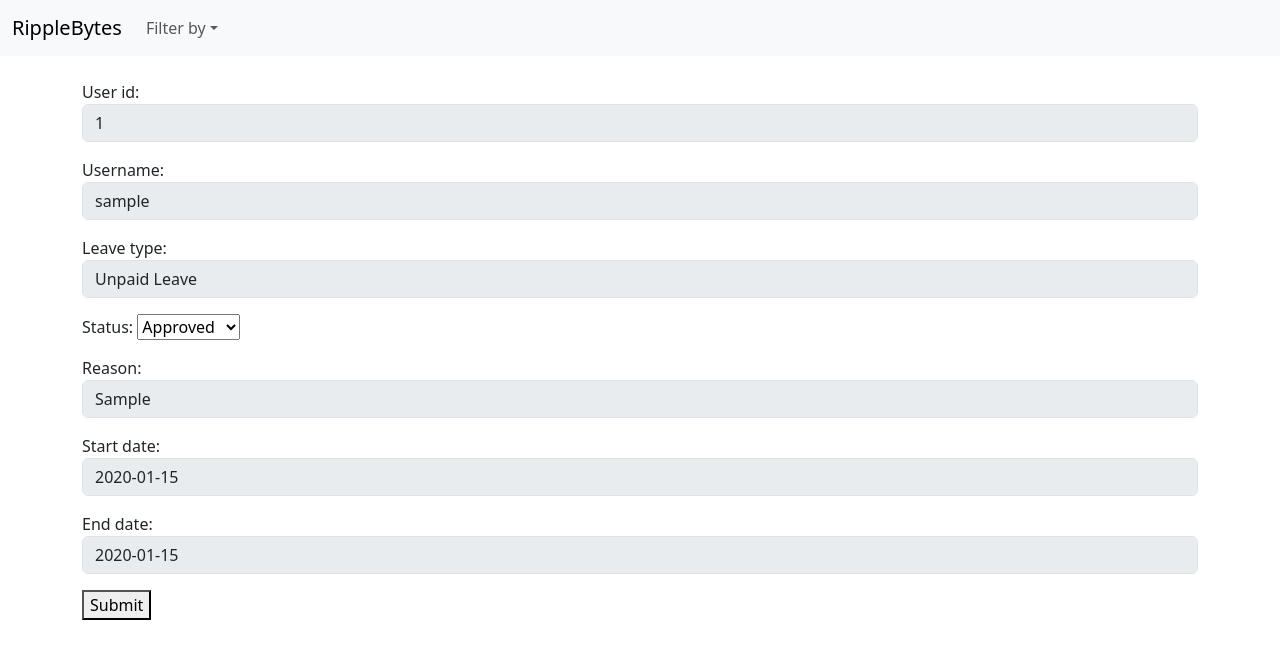
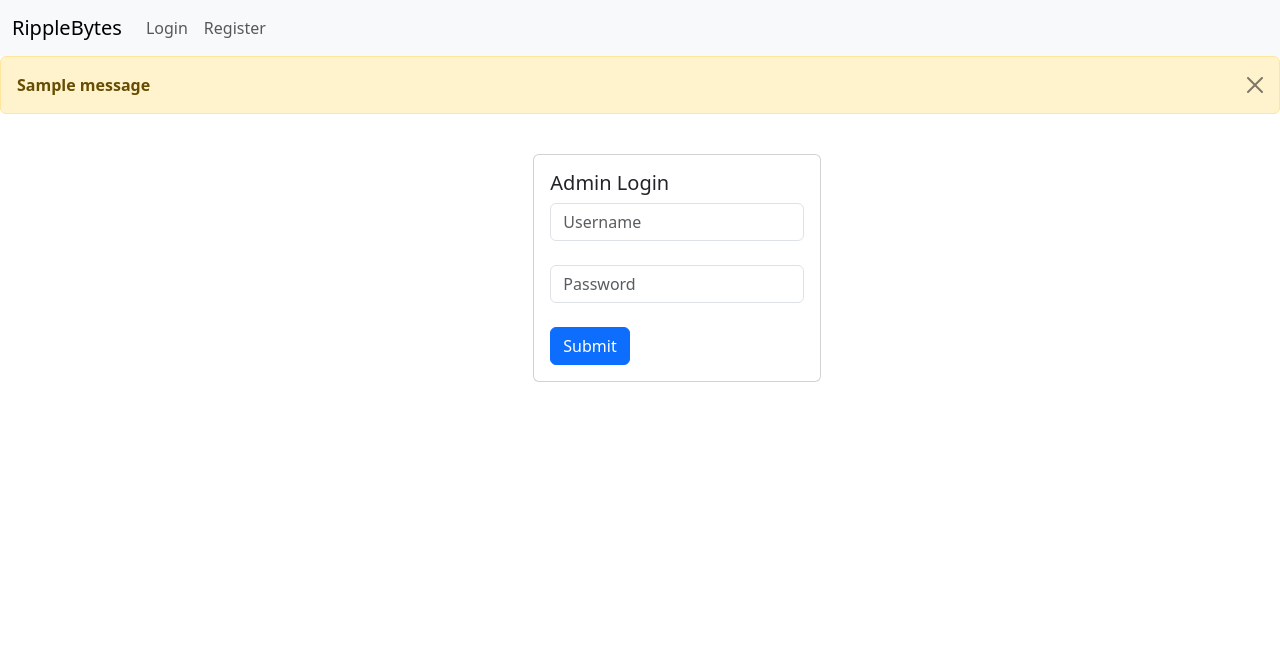
Before and after one commit to RippleBytes/RippleBytesDiscordBot, a Django app: page /personal_leave/1 in a window 1280 px wide. Shown: the top 659 px of the page. Run offline with Django 5.2, Linux system fonts and the light colour scheme; tables that the repository leaves empty hold one stand-in row (values such as "Sample post"); one stand-in notice (Sample message) is shown; parts of the project's set-up code (start-up, migrations or seed data) failed here and were passed over.

Commit message:
feat: Admin login through web/api

```diff
--- a/bot/forms.py
+++ b/bot/forms.py
@@ -1,15 +1,16 @@
 from django import forms
 from .models import LeaveRequest
-leave_status=[
+from django.contrib.auth.models import User
+leave_status=(
         ('Requested','Requested'),
         ('Approved','Approved'),
         ('Rejected','Rejected')
-    ]
-
+    )
 class Leaveapprovalform(forms.ModelForm):
     user_id=forms.CharField(widget=forms.widgets.TextInput(attrs={'class':'form-control'}))
     username=forms.CharField(widget=forms.widgets.TextInput(attrs={'class':'form-control'}))
     leave_type=forms.CharField(widget=forms.widgets.TextInput(attrs={'class':'form-control'}))
+    status=forms.ChoiceField(choices=leave_status)
     reason=forms.CharField(widget=forms.widgets.TextInput(attrs={'class':'form-control'}))
 
     start_date=forms.CharField(widget=forms.widgets.TextInput(attrs={'class':'form-control'}))
@@ -27,3 +28,34 @@ class Leaveapprovalform(forms.ModelForm):
         self.fields['reason'].disabled=True
         self.fields['start_date'].disabled=True
         self.fields['end_date'].disabled=True
+
+
+class RegistrationForm(forms.ModelForm):
+    email=forms.EmailField(max_length=100,label="",widget=forms.widgets.TextInput(attrs={'class':'form-control','placeholder':'Email'}))
+    first_name=forms.CharField(max_length=100,label="",widget=forms.widgets.TextInput(attrs={'class':'form-control','placeholder':'First Name'}))
+    last_name=forms.CharField(max_length=100,label="",widget=forms.widgets.TextInput(attrs={'class':'form-control','placeholder':'Last Name'}))
+    password1=forms.CharField(max_length=100,label="",widget=forms.widgets.TextInput(attrs={'class':'form-control','placeholder':'Password'}))
+    password2=forms.CharField(max_length=100,label="",widget=forms.widgets.TextInput(attrs={'class':'form-control','placeholder':'Confirm password'}))
+
+    class Meta:
+        model=User
+        fields=('username','email','first_name','last_name','password1','password2')
+
+
+    def __init__(self, *args, **kwargs):
+        super(RegistrationForm, self).__init__(*args, **kwargs)
+
+        self.fields['username'].widget.attrs['class'] = 'form-control'
+        self.fields['username'].widget.attrs['placeholder'] = 'User Name'
+        self.fields['username'].label = ''
+        self.fields['username'].help_text = '<span class="form-text text-muted"><small>Required. 150 characters or fewer. Letters, digits and @/./+/-/_ only.</small></span>'
+
+        self.fields['password1'].widget.attrs['class'] = 'form-control'
+        self.fields['password1'].widget.attrs['placeholder'] = 'Password'
+        self.fields['password1'].label = ''
+        self.fields['password1'].help_text = '<ul class="form-text text-muted small"><li>Your password can\'t be too similar to your other personal information.</li><li>Your password must contain at least 8 characters.</li><li>Your password can\'t be a commonly used password.</li><li>Your password can\'t be entirely numeric.</li></ul>'
+
+        self.fields['password2'].widget.attrs['class'] = 'form-control'
+        self.fields['password2'].widget.attrs['placeholder'] = 'Confirm Password'
+        self.fields['password2'].label = ''
+        self.fields['password2'].help_text = '<span class="form-text text-muted"><small>Enter the same password as before, for verification.</small></span>'
--- a/bot/templates/Leaveapproval.html
+++ b/bot/templates/Leaveapproval.html
@@ -1,14 +1,21 @@
-{% extends 'base.html'%}
+{% extends 'private_content.html'%}
 
-{% block content%}
+{% block private_content%}
 <div class="container">
     <br>
+    <div class="col-md-6 offset-md-5">
+        <div class="card" style="width: 18rem;">
+            <div class="card-body">
+                <form method="post">
+                    {%csrf_token%}
+                    {{form.as_p}}
+                    <button type="submit" class="btn btn-primary col-md-6 offset-md-3">Submit</button>
+                </form>
+                </div>
+        </div>
+    </div>
 
-    <form method="post">
-        {%csrf_token%}
-        {{form.as_p}}
-        <button type="submit">Submit</button>
-    </form>
+
 
 </div>
 
--- a/bot/templates/base.html
+++ b/bot/templates/master.html
@@ -4,13 +4,32 @@
     <meta charset="utf-8">
     <meta name="viewport" content="width=device-width, initial-scale=1">
     <title>Employee Record</title>
+    {%block header%}
+
+
+    {%endblock%}
     <link href="https://cdn.jsdelivr.net/npm/bootstrap@5.3.3/dist/css/bootstrap.min.css" rel="stylesheet" integrity="sha384-QWTKZyjpPEjISv5WaRU9OFeRpok6YctnYmDr5pNlyT2bRjXh0JMhjY6hW+ALEwIH" crossorigin="anonymous">
   </head>
-  {% include 'navbar.html'%}
+
   <body>
-    {% block content%}
+    {% include 'navbar.html'%}
+    {% if messages%}
+      {% for message in messages%}
+        <div class="alert alert-warning alert-dismissible fade show" role="alert">
+          <strong>{{message}}
+          <button type="button" class="btn-close" data-bs-dismiss="alert" aria-label="Close"></button>
+          </div>
+      {%endfor%}
+    {%endif%}
 
-    {%endblock%}
+
+
+
+        {% block content%}
+
+
+        {%endblock%}
+
     <script src="https://cdn.jsdelivr.net/npm/bootstrap@5.3.3/dist/js/bootstrap.bundle.min.js" integrity="sha384-YvpcrYf0tY3lHB60NNkmXc5s9fDVZLESaAA55NDzOxhy9GkcIdslK1eN7N6jIeHz" crossorigin="anonymous"></script>
   </body>
 </html>
--- a/bot/templates/navbar.html
+++ b/bot/templates/navbar.html
@@ -18,6 +18,7 @@
 
       <div class="collapse navbar-collapse" id="navbarSupportedContent">
         <ul class="navbar-nav me-auto mb-2 mb-lg-0">
+          {%if user.is_authenticated%}
             <li class="nav-item dropdown">
                 <a class="nav-link dropdown-toggle" href="#" role="button" data-bs-toggle="dropdown" aria-expanded="false">
                 Filter by</a>
@@ -28,6 +29,11 @@
                     <li><a class="dropdown-item" href="{% url 'leave'%}">#</a></li>
                 </ul>
             </li>
+            <li class="nav-item"><a href="{% url 'logout'%}" class="nav-link">Logout</a></li>
+          {% else%}
+            <li class="nav-item"><a href="{% url 'leave'%}" class="nav-link">Login</a></li>
+            <li class="nav-item"><a href="{% url 'register_admin'%}" class="nav-link">Register</a></li>
+          {%endif%}
 
       </div>
     </div>
--- /dev/null
+++ b/bot/templates/private_content.html
@@ -0,0 +1,34 @@
+{% extends 'master.html'%}
+
+{% block content%}
+    {% if user.is_authenticated%}
+
+        {% block private_content%}
+
+
+
+        {%endblock%}
+    {%else%}
+            <div class="col-md-6 offset-md-5">
+                <form method="POST" action="{% url 'login'%}">
+                {% csrf_token %}
+                    <br>
+                    <div class="card" style="width: 18rem;">
+                    <div class="card-body">
+                        <h5 class="card-title">Admin Login</h5>
+                        <input type="text" class="form-control" placeholder="Username" name="username">
+                            <br>
+                            <input type="password" class="form-control" placeholder="Password" name="password">
+                            <br>
+                        <button type="submit" class=" btn btn-primary" >Submit</button>
+                    </div>
+                    </div>
+            </form>
+            </div>
+    {%endif%}
+
+
+
+
+
+{%endblock%}
--- a/bot/urls.py
+++ b/bot/urls.py
@@ -1,6 +1,6 @@
 from django.urls import path,include
-from .views import AllRecord,Leave,Filter
-from rest_framework.routers import DefaultRouter
+from .views import AllRecord,Leave,Filter,loginuser,logoutuser,Registeradmin
+# from rest_framework.routers import DefaultRouter
 
 # routers=DefaultRouter()
 # routers.register(r'tasks',views.TaskViewset)
@@ -10,5 +10,8 @@ urlpatterns=[
 
     path("",AllRecord.as_view(),name='leave'),
     path("personal_leave/<int:pk>",Leave.as_view(),name='personal_leave'),
-    path("filter/<str:status>",Filter.as_view(),name='Status_filter')
+    path("filter/<str:status>",Filter.as_view(),name='Status_filter'),
+    path("login/",loginuser.as_view(),name='login'),
+    path('logout/',logoutuser.as_view(),name='logout'),
+    path('register/',Registeradmin.as_view(),name='register_admin')
 ]
--- a/bot/views.py
+++ b/bot/views.py
@@ -1,24 +1,48 @@
 from django.shortcuts import render,redirect,HttpResponse
 from rest_framework import viewsets,permissions
-from rest_framework.views import APIView
+from rest_framework.views import APIView,View
 from django.views.generic import UpdateView
 from .models import LeaveRequest,TaskRecord,BreakRecord,CheckinRecord
 from .serializers import LeaveSerializer,TaskSerializer,BreakSerializer,CheckinSerializer
 from rest_framework.response import Response
-from .forms import Leaveapprovalform
+from .forms import Leaveapprovalform,RegistrationForm
 from django.contrib import messages
+from django.contrib.auth import login,logout,authenticate
 
 # Create your views here.
+class loginuser(View):
+    def post(self,request):
+
+        username=request.POST['username']
+        password=request.POST['password']
+        try:
+            user=authenticate(request,username=username,password=password)
+            if user is not None:
+                login(request,user)
+                return redirect('leave')
+            else:
+                messages.success(request,"Invalid credentials")
+                return redirect('leave')
+        except Exception as e:
+            print(e)
+            return HttpResponse(e)
+
+class logoutuser(View):
+    def get(self,request):
+        logout(request)
+        messages.success(request,'You have been logged out!!')
+        return redirect('leave')
+
 
 class AllRecord(APIView):
     def get(self,request):
+
         leave_obj=LeaveRequest.objects.all()
         serializer=LeaveSerializer(leave_obj,many=True)
 
 
         # return Response(serializer.data)
-        return render(request,'home.html',{'user':serializer.data})
-
+        return render(request,'home.html',{'Leavedata':serializer.data})
 
 
 class Leave(APIView):
@@ -52,4 +76,22 @@ class Filter(APIView):
     def get(self,request,status):
         leave_obj=LeaveRequest.objects.filter(status=status)
         serilaizer=LeaveSerializer(leave_obj,many=True)
-        return render(request,'home.html',{'user':serilaizer.data})
+        return render(request,'home.html',{'Leavedata':serilaizer.data})
+
+
+class Registeradmin(View):
+    def get(self,request):
+        if request.user.is_authenticated:
+            pass
+        else:
+
+            form=RegistrationForm()
+            return render(request,'register.html',{'form':form})
+    def post(self,request):
+        form=RegistrationForm()
+        # if form.is_valid():
+        #     form.save()
+        #     username=form.cleaned_data['username']
+        #     password=form.cleaned_data['password']
+
+        return render(request,'register.html',{'form':form})
```
Also changed, not shown: bot/templates/home.html (+8 -13 lines), bot/templates/login.html (added, +7 -0 lines), bot/templates/register.html (added, +24 -0 lines).
